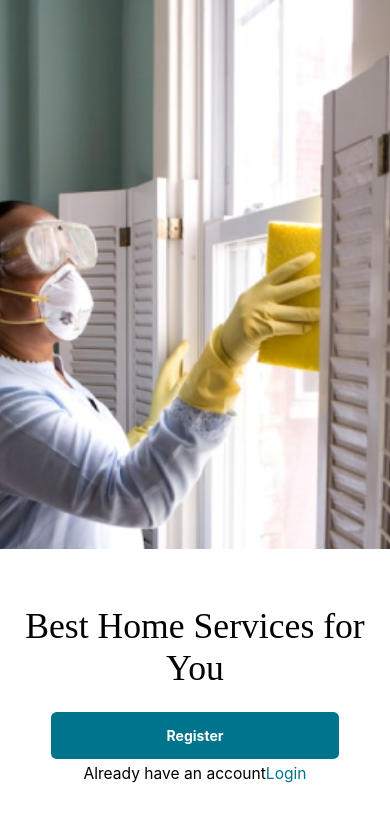
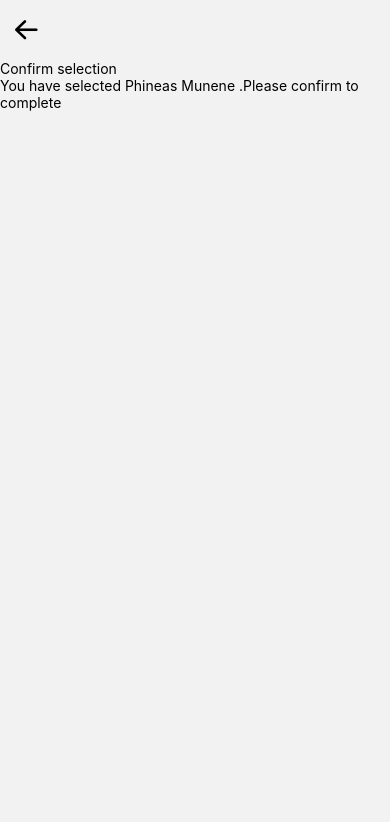
Before and after one commit to morachake/chap-chap, a React Native app: screen /SingleCleaner in a window 390 px wide. Shown: the top 822 px of the page. Built offline with nearby package versions, Linux system fonts and the light colour scheme.

Commit message:
updating a single cleaner card

```diff
--- a/src/components/CleanerCard.js
+++ b/src/components/CleanerCard.js
@@ -3,8 +3,9 @@ import { View, ScrollView, StyleSheet, Image, Text,TouchableOpacity } from 'reac
 import cleanerData from '../assets/Data/Data'
 import Rating from './Rating';
 import { ScaledSheet ,scale} from 'react-native-size-matters';
+import { useNavigation } from '@react-navigation/native';
 export default function CleanerCard() {
-
+    const navigation = useNavigation();
     const cleanerData = [
         {
             index: '1',
@@ -31,7 +32,12 @@ export default function CleanerCard() {
     return (
         <ScrollView>
             {cleanerData.map((item, index) => (
-                <TouchableOpacity key={index} style={styles.container} >
+                <TouchableOpacity
+
+                    onPress={() => navigation.navigate('SingleCleaner')}
+                    key={index}
+                    style={styles.container}
+                >
                     <Image source={item.image}
                         resizeMode="cover"
                         style={{ width: scale(100), height: scale(100) ,margin:scale(10)}}
--- a/src/navigation/MainNavStack.js
+++ b/src/navigation/MainNavStack.js
@@ -12,6 +12,7 @@ import FavScreen from "../screens/FavScreen";
 import PastJobsScreen from "../screens/PastJobsScreen";
 import ResetPassword from "../screens/ResetPassScreen";
 import VerifyEmail from "../screens/VerifyEmail";
+import SingleCleanerScreen from "../screens/SingleCleanerScreen";
 const Stack = createNativeStackNavigator();
 
 const MainNavStack = () => {
@@ -73,6 +74,11 @@ const MainNavStack = () => {
                     component={VerifyEmail}
                     options={{ headerShown: false }}
                 />
+                <Stack.Screen
+                    name="SingleCleaner"
+                    component={SingleCleanerScreen}
+                    options={{ headerShown: false }}
+                />
             </Stack.Navigator>
         </NavigationContainer>
     );
--- /dev/null
+++ b/src/screens/SingleCleanerScreen.js
@@ -0,0 +1,13 @@
+import React from 'react'
+import { View ,Text} from 'react-native'
+import Header from '../components/Header'
+
+export default function SingleCleanerScreen() {
+  return (
+      <View>
+          <Header iconLeft="arrowleft" />
+          <Text>Confirm selection</Text>
+          <Text>You have selected Phineas Munene .Please confirm to complete</Text>
+      </View>
+  )
+}
```
